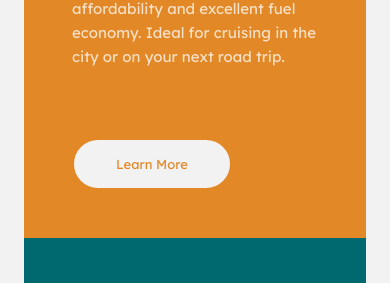
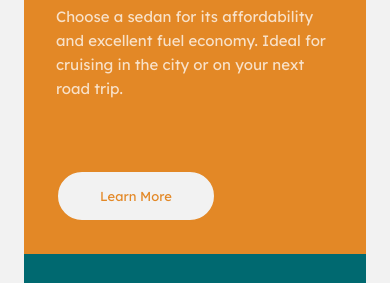
Before and after one commit to ManuGil22/3column-preview-card-component, a plain HTML site: page index.html in a window 390 px wide. Shown: the part 261-544 px from the top of the page. Drawn offline with Linux system fonts and the light colour scheme.

Commit message:
changed section margin on media 800px

```diff
--- a/stylesheets/styles.css
+++ b/stylesheets/styles.css
@@ -96,6 +96,11 @@ p {
     background-color: hsl(179, 100%, 13%);
 }
 
+@media (max-width: 800px) {
+    section {
+        margin: 2rem;
+    }
+}
 
 @media (max-width: 700px) {
     main{
```
